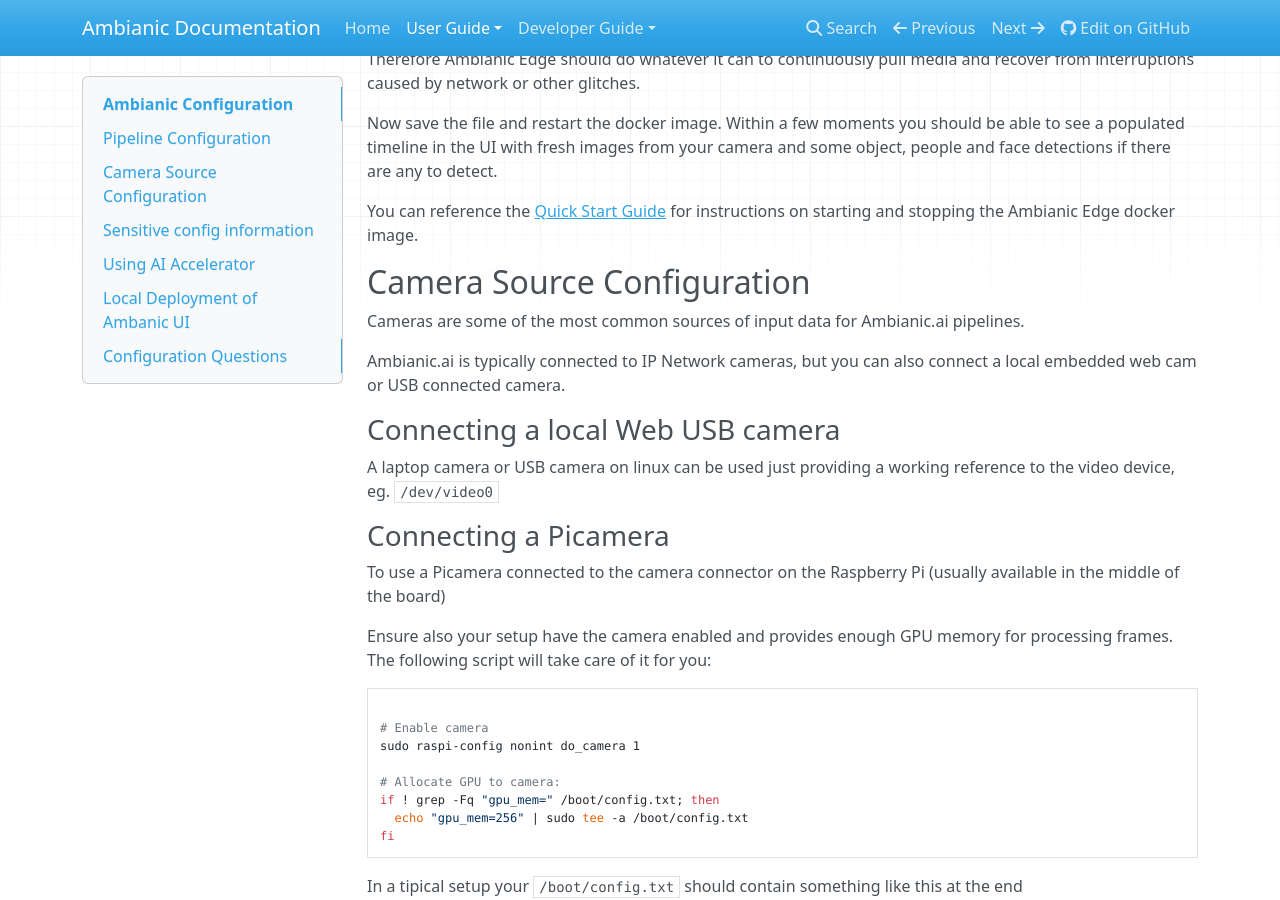
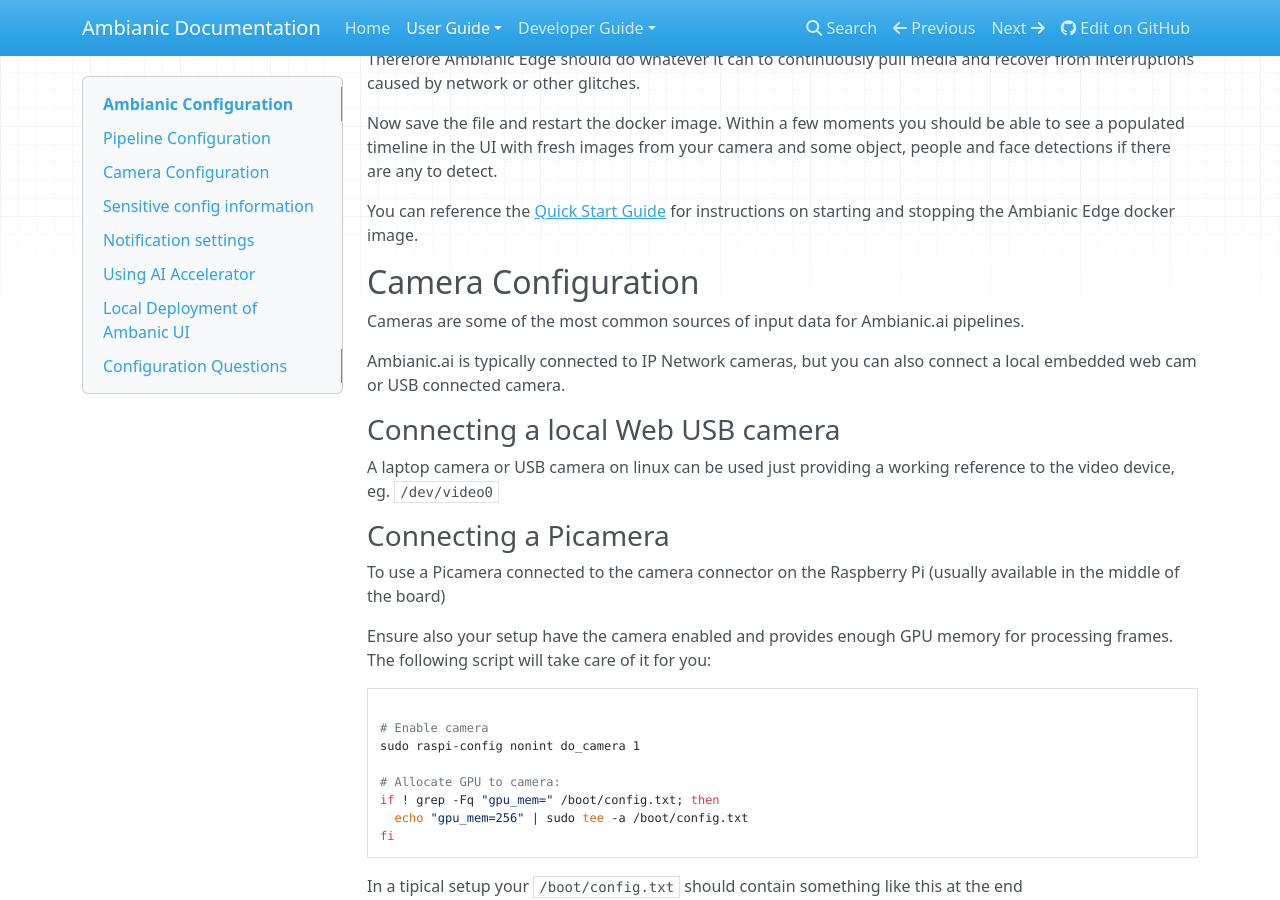
Before and after one commit to ambianic/ambianic-docs, an MkDocs documentation site: the page built from docs-md/users/configure.md, in a window 1280 px wide and 900 px high, scrolled down 3090 px. Built offline with MkDocs 1.6.1, drawn with Linux system fonts in a browser that asks for light colours; nearby versions of some CDN libraries; some of the changed text lies outside the part shown.

Commit message:
docs: minor cleanup

````diff
--- a/docs-md/users/configure.md
+++ b/docs-md/users/configure.md
@@ -182,7 +182,7 @@
 
 You can reference the [Quick Start Guide](quickstart.md) for instructions on starting and stopping the Ambianic Edge docker image.
 
-## Camera Source Configuration
+## Camera Configuration
 
 Cameras are some of the most common sources of input data for Ambianic.ai pipelines.
 
@@ -281,7 +281,7 @@
 # add more secret entries as regular yaml mappings
 ```
 
-### Notification settings
+## Notification settings
 
 Ambianic edge can be configured to instantly alerts users when a detection occurs. Notifications are a feature of the `save_detections` element.
 Every time a timeline event is saved along with its contextual data, a notification can be fired to a number of supported channels such as email, sms, or a local
````
Also changed, not shown: other parts of docs-md/users/configure.md (+1 -1 lines).
